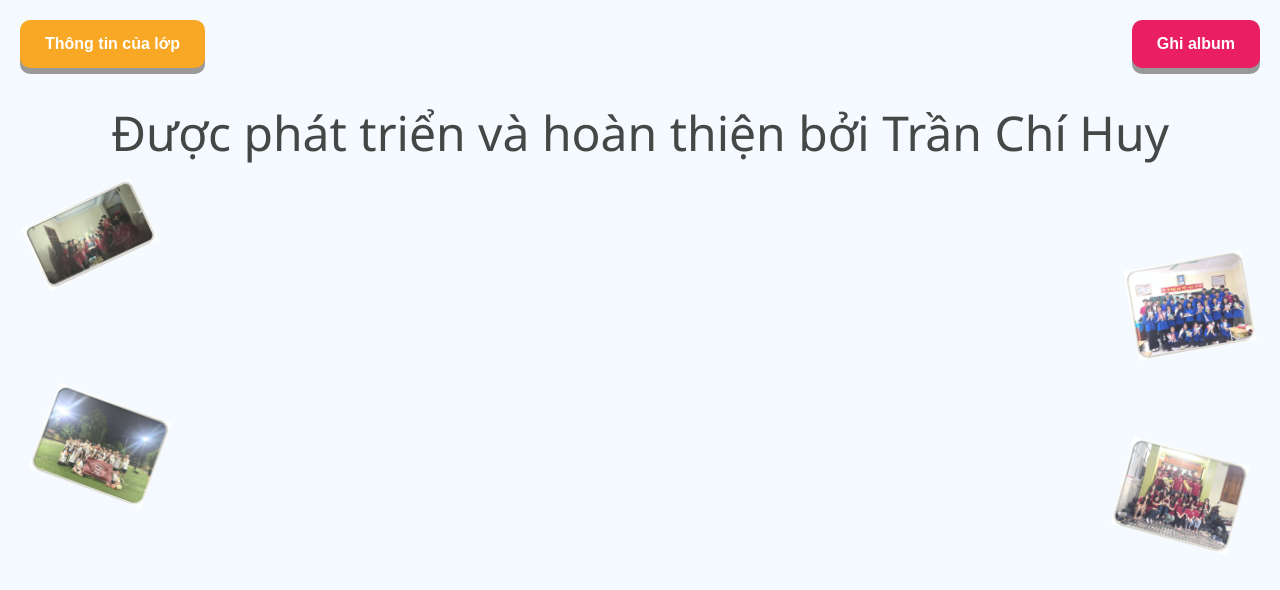
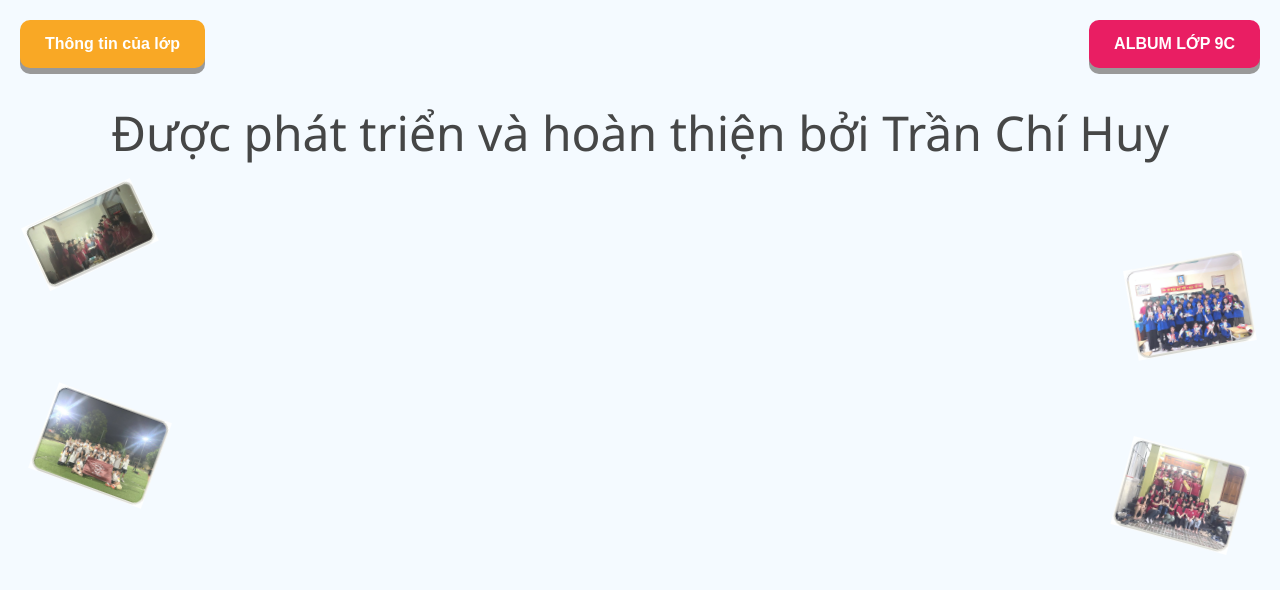
Before and after one commit to chihuytran/lp9cnamhong.github.io, a plain HTML site: page index.html in a window 1280 px wide. Drawn offline with Linux system fonts and the light colour scheme.

Commit message:
Update index.html

```diff
--- a/index.html
+++ b/index.html
@@ -12,7 +12,7 @@
   <div class="fog"></div>
 
   <button class="btn3d" id="classInfoBtn">Thông tin của lớp</button>
-  <button class="btn3d" id="albumBtn">Ghi album</button>
+  <button class="btn3d" id="albumBtn">ALBUM LỚP 9C</button>
 
   <div id="classInfo">Hiện tại không có thông tin gì</div>
 
```
